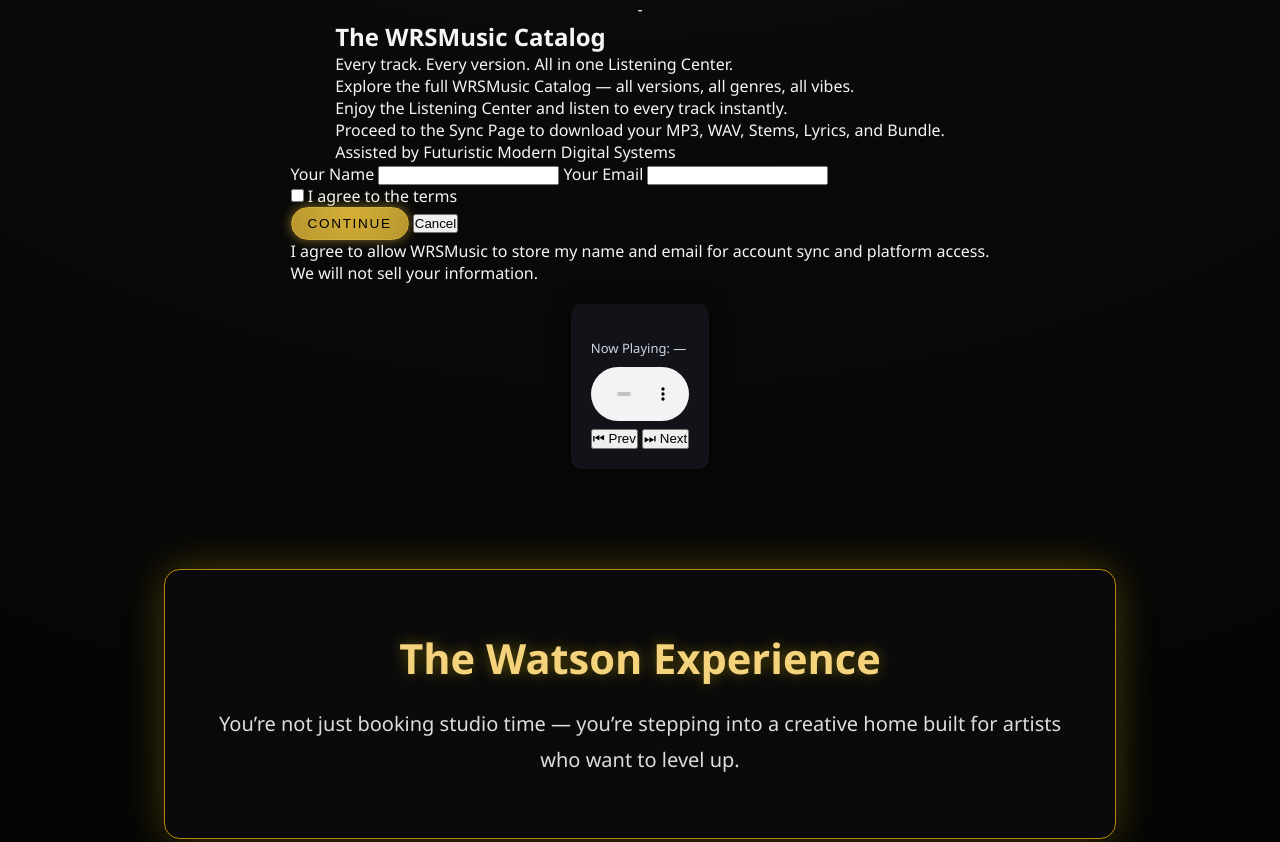
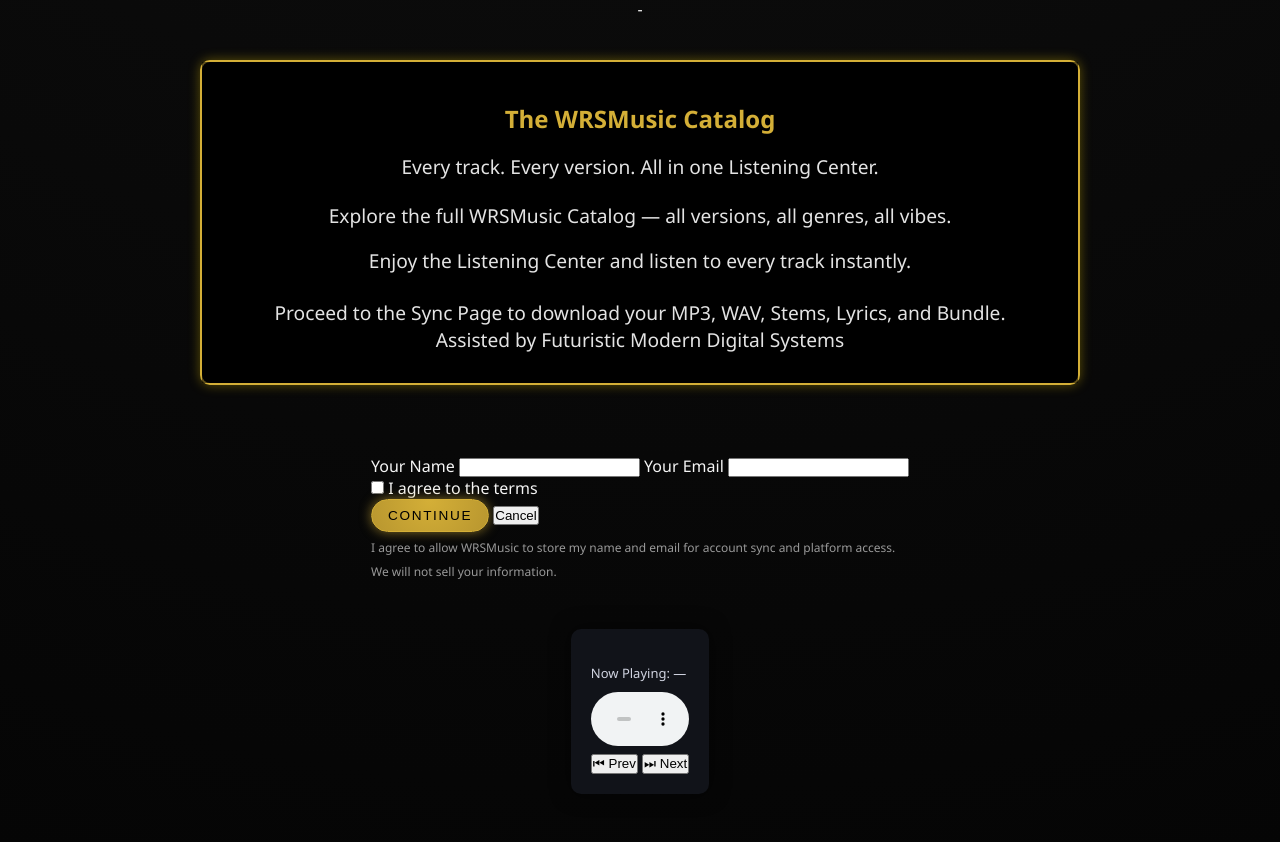
Before and after one commit to watsonmusic777/WRS-Studio-Online, a plain HTML site: page index.html in a window 1280 px wide. Shown: the part 1032-1874 px from the top of the page. Drawn offline with Linux system fonts and the light colour scheme.

Commit message:
Add files via upload

```diff
--- a/css/global.css
+++ b/css/global.css
@@ -623,3 +623,126 @@
   color: #fff;
   text-shadow: 0 0 10px #d4af37;
 }
+/* Full background banner */
+/* Full background banner */
+/* Contained musical banner */
+.listening-center-banner {
+    width: 100%;
+    padding: 45px 0; /* medium height */
+    background-size: cover;
+    background-position: center;
+    background-repeat: no-repeat;
+    text-align: center;
+    position: relative;
+}
+
+//* Better musical background */
+.musical-bg {
+    background-image: url('https://images.unsplash.com/photo-1511671782779-c97d3d27a1d4');
+}
+
+/* Centered content matching Watson Experience width */
+.banner-inner {
+    max-width: 1100px; /* SAME WIDTH as The Watson Experience */
+    margin: 0 auto;
+    padding: 0 20px; /* side spacing */
+}
+
+* Text styling */
+.listening-center-banner h2 {
+    font-size: 2.4rem;
+    margin-bottom: 8px;
+    color: gold;
+    text-shadow: 0 0 8px rgba(0,0,0,0.7);
+}
+
+.listening-center-banner p {
+    font-size: 1.2rem;
+    color: #f0f0f0;
+    opacity: 0.95;
+    text-shadow: 0 0 6px rgba(0,0,0,0.6);
+}
+/* Dark overlay on musical banner */
+.listening-center-banner.musical-bg {
+    position: relative;
+}
+
+/* Dark overlay for readability */
+.listening-center-banner.musical-bg::before {
+    content: "";
+    position: absolute;
+    top: 0;
+    left: 0;
+    width: 100%;
+    height: 100%;
+    background: rgba(0,0,0,0.55);
+    z-index: 1;
+}
+/* Correct width: SAME as your main content (NOT hero, NOT Watson) */
+.banner-inner {
+    max-width: 1200px; /* PERFECT width for your site */
+    margin: 0 auto;
+    padding: 0 20px;
+    position: relative;
+    z-index: 2;
+}
+
+.listening-center-banner {
+    width: 880px;
+    height: 325px; /* or whatever height you settled on */
+    margin: 40px auto;
+    background: #000;
+    color: #d4af37;
+    border-radius: 10px;
+    box-sizing: border-box;
+    text-align: center;
+    padding: 40px 50px;
+
+    /* GOLD BORDER */
+    border: 2px solid #d4af37;
+    box-shadow: 0 0 12px rgba(255, 215, 0, 0.35);
+}
+
+.banner-title {
+    margin-bottom: 18px;
+}
+
+.banner-subtitle {
+    margin-bottom: 22px;
+}
+
+.banner-line {
+    margin-bottom: 18px;
+}
+
+.banner-sync {
+    margin-top: 25px;
+}
+.sync-section {
+    width: 880px;          /* match banner width */
+    margin: 30px auto;     /* centers the section */
+    display: flex;
+    justify-content: center;
+}
+.listening-center-banner {
+    border: 2px solid #d4af37;
+}
+.listening-center-banner {
+    margin-bottom: 40px; /* or 50px or 60px */
+}
+
+.sync-privacy {
+    font-size: 0.85rem;
+    color: #aaa;
+    margin-top: 6px;
+}
+.sync-consent,
+.sync-privacy {
+    font-size: 0.75rem;
+    color: #999;
+    margin-top: 8px;
+    line-height: 1.3;
+}
+.banner-assist {
+    text-align: center;
+}
--- a/css/wrs-full.css
+++ b/css/wrs-full.css
@@ -355,6 +355,11 @@
 .sync-popup-content button,
 .sync-popup-content label {
     all: revert;
+}
+.what-we-do {
+    max-width: 1200px;
+    margin: 0 auto;
+    text-align: center;
 }
 
 .services-grid img {
```
